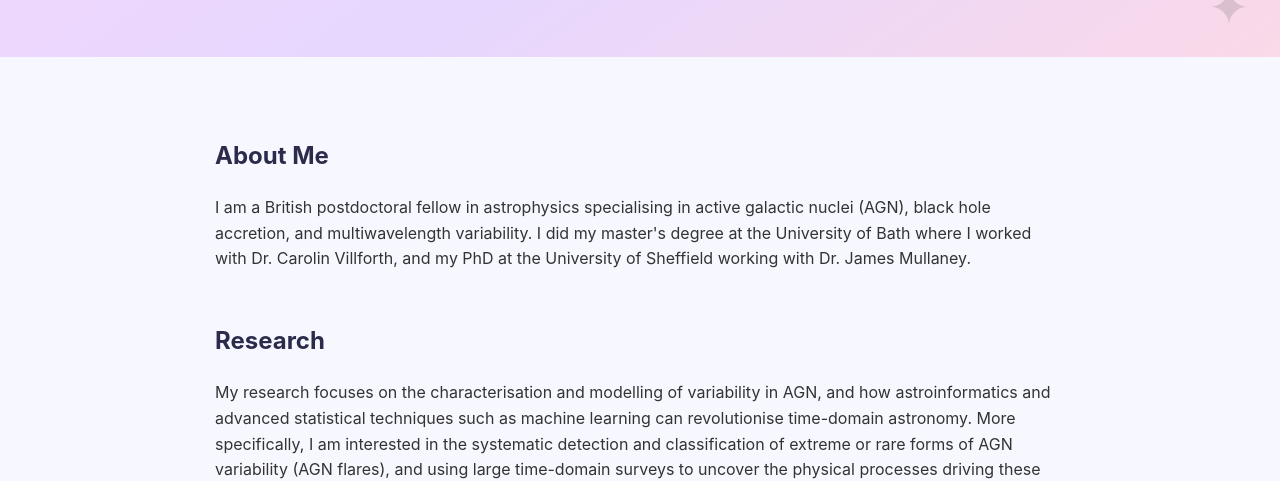
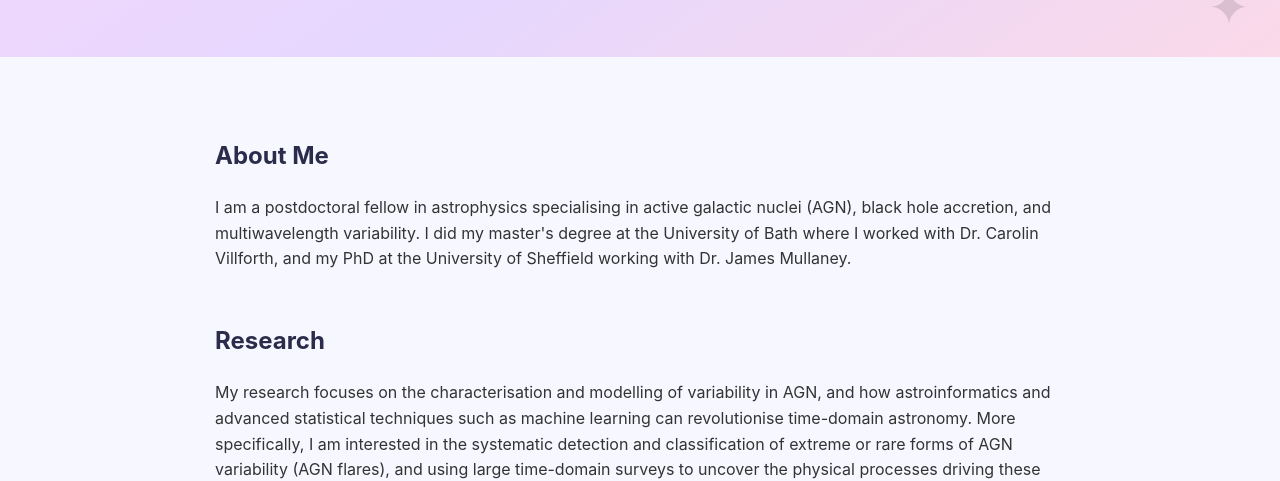
Before and after one commit to summermclaughlin/summermclaughlin.github.io, a plain HTML site: page index.html in a window 1280 px wide. Shown: the part 326-807 px from the top of the page. Drawn offline with Linux system fonts and the light colour scheme.

Commit message:
Update index.html

```diff
--- a/index.html
+++ b/index.html
@@ -143,7 +143,7 @@ margin-bottom: 15px;
 <section class="section">
 <h2>About Me</h2>
 <p>
-I am a British postdoctoral fellow in astrophysics specialising in active galactic nuclei (AGN),
+I am a postdoctoral fellow in astrophysics specialising in active galactic nuclei (AGN),
 black hole accretion, and multiwavelength variability. I did my master's degree at the University
 of Bath where I worked with Dr. Carolin Villforth, and my PhD at the University of Sheffield working with Dr. James Mullaney.
 </p>
```
